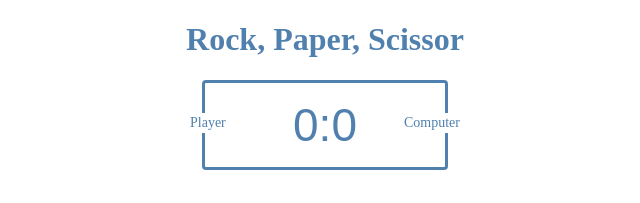
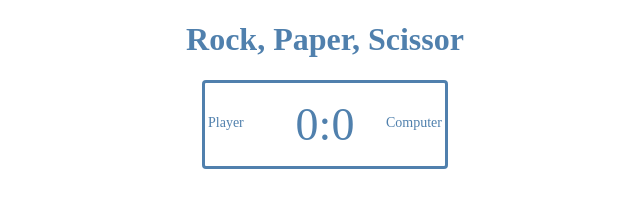
Before and after one commit to Blandaren123/Rock-paper-scissor, a plain HTML site: page index.html in a window 1280 px wide. Shown: the top 203 px of the page, 315-955 px from the left. Drawn offline with Linux system fonts and the light colour scheme.

Commit message:
fixed some css styling

```diff
--- a/assets/css/style.css
+++ b/assets/css/style.css
@@ -19,17 +19,14 @@ body {
     font-size: 46px;
     border-radius: 4px;
     padding: 15px 20px;
-    font-family: Asap, sans-serif;
+    font-family: 'Zen Antique', serif;
     position: relative;
 }
 
 .badge {
-    background:white ;
     font-size: 14px;
-    padding: 2px 10px;
+    padding: 2px 28px;
     font-family: 'Zen Antique', serif;
-
-
 }
 
 #player-label {
@@ -54,7 +51,7 @@ body {
     font-weight: bold;
 }
 
-  /*----reset*/
+/*----reset*/
 .reset {
     text-align: center;
     padding-top:20%;
```
